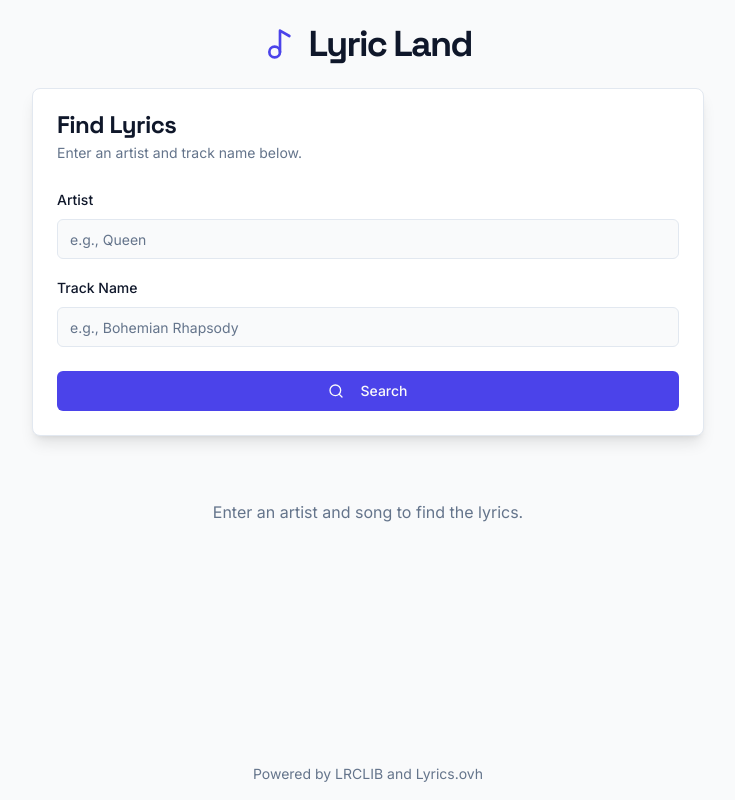
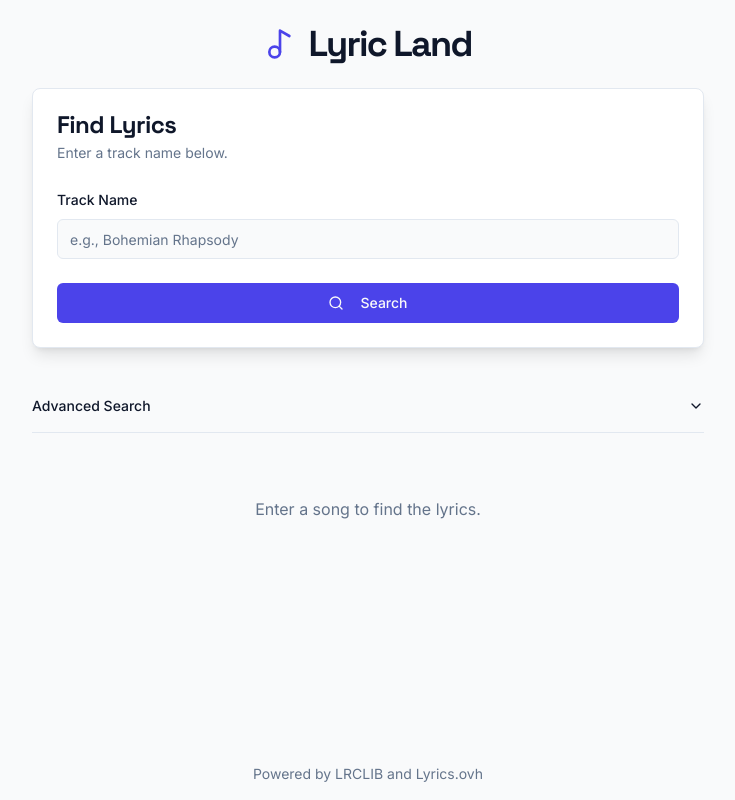
Before and after one commit to CloudSnapManage/lyricland, a Next.js app: page / in a window 1280 px wide. Shown: the whole page, without its empty margins (272-1007 px from the left). Built offline with nearby package versions, Linux system fonts and the light colour scheme.

Commit message:
is it possible to make it such that the existing feature to give artist

```diff
--- a/src/app/actions.ts
+++ b/src/app/actions.ts
@@ -9,7 +9,7 @@ type SearchState = {
 };
 
 const searchSchema = z.object({
-  artist: z.string().trim().min(1, { message: 'Artist is required.' }),
+  artist: z.string().trim().optional(),
   track: z.string().trim().min(1, { message: 'Track name is required.' }),
 });
 
@@ -25,16 +25,17 @@ export async function searchLyrics(
   if (!validatedFields.success) {
     return {
       lyrics: null,
-      error: validatedFields.error.flatten().fieldErrors.artist?.[0] || validatedFields.error.flatten().fieldErrors.track?.[0] || "Invalid input.",
+      error: validatedFields.error.flatten().fieldErrors.track?.[0] || "Invalid input.",
     };
   }
 
   const { artist, track } = validatedFields.data;
 
   try {
-    // 1. Try LRCLIB API
     const lrcUrl = new URL('https://api.lrclib.net/api/get');
+    if (artist) {
         lrcUrl.searchParams.set('artist_name', artist);
+    }
     lrcUrl.searchParams.set('track_name', track);
 
     const lrcResponse = await fetch(lrcUrl);
@@ -46,7 +47,6 @@ export async function searchLyrics(
           return { lyrics: lrcData.plainLyrics, error: null };
         }
         if (lrcData.syncedLyrics) {
-          // Strip LRC timestamps like [00:12.34]
           const plain = lrcData.syncedLyrics
             .replace(/\[\d{2}:\d{2}\.\d{2,3}\]/g, '')
             .trim();
@@ -57,12 +57,12 @@ export async function searchLyrics(
       }
     }
   } catch (e) {
-    // Log internal error but proceed to fallback
     console.error('LRCLIB API Error:', e);
   }
 
+  // Only try lyrics.ovh if artist is provided, as it's required by that API
+  if(artist) {
       try {
-    // 2. Fallback to Lyrics.ovh API
         const ovhUrl = `https://api.lyrics.ovh/v1/${encodeURIComponent(
           artist
         )}/${encodeURIComponent(track)}`;
@@ -71,7 +71,6 @@ export async function searchLyrics(
         if (ovhResponse.ok) {
           const ovhData = await ovhResponse.json();
           if (ovhData.lyrics) {
-        // Clean up common boilerplate from this API's response
             const cleanedLyrics = ovhData.lyrics
               .replace(/Paroles de la chanson .+\n/, '')
               .trim();
@@ -85,10 +84,12 @@ export async function searchLyrics(
           error: 'An unexpected network error occurred. Please try again.',
         };
       }
+  }
+
 
   // 3. If all APIs fail
   return {
     lyrics: null,
-    error: "Sorry, we couldn't find lyrics for that song. Please check the artist and track name.",
+    error: "Sorry, we couldn't find lyrics for that song. Please check the track name or try the advanced search.",
   };
 }
--- a/src/app/page.tsx
+++ b/src/app/page.tsx
@@ -16,6 +16,7 @@ import { Input } from '@/components/ui/input';
 import { Label } from '@/components/ui/label';
 import { Loader2, Music2, Search } from 'lucide-react';
 import { Alert, AlertDescription, AlertTitle } from '@/components/ui/alert';
+import { Accordion, AccordionContent, AccordionItem, AccordionTrigger } from '@/components/ui/accordion';
 
 function SubmitButton() {
   const { pending } = useFormStatus();
@@ -41,7 +42,7 @@ export default function Home() {
   const initialState = {
     lyrics: null,
     error: null,
-    message: 'Enter an artist and song to find the lyrics.',
+    message: 'Enter a song to find the lyrics.',
   };
   const [state, formAction] = useActionState(searchLyrics, initialState);
 
@@ -62,7 +63,37 @@ export default function Home() {
               <CardHeader>
                 <CardTitle className="font-headline">Find Lyrics</CardTitle>
                 <CardDescription>
-                  Enter an artist and track name below.
+                  Enter a track name below.
+                </CardDescription>
+              </CardHeader>
+              <CardContent className="space-y-4">
+                 <div className="space-y-2">
+                  <Label htmlFor="track-main">Track Name</Label>
+                  <Input
+                    id="track-main"
+                    name="track"
+                    placeholder="e.g., Bohemian Rhapsody"
+                    required
+                  />
+                </div>
+              </CardContent>
+              <CardFooter>
+                <SubmitButton />
+              </CardFooter>
+            </form>
+          </Card>
+
+          <Accordion type="single" collapsible className="w-full">
+            <AccordionItem value="item-1">
+              <AccordionTrigger>
+                <span className="text-sm font-medium">Advanced Search</span>
+              </AccordionTrigger>
+              <AccordionContent>
+                <Card>
+                   <form action={formAction}>
+                    <CardHeader>
+                      <CardDescription>
+                        For a more specific search, provide both artist and track.
                       </CardDescription>
                     </CardHeader>
                     <CardContent className="space-y-4">
@@ -90,6 +121,9 @@ export default function Home() {
                     </CardFooter>
                   </form>
                 </Card>
+              </AccordionContent>
+            </AccordionItem>
+          </Accordion>
 
           <div className="animate-in fade-in duration-500">
             {state?.lyrics && (
```
Lines whose indentation alone changed are shown as unchanged.
